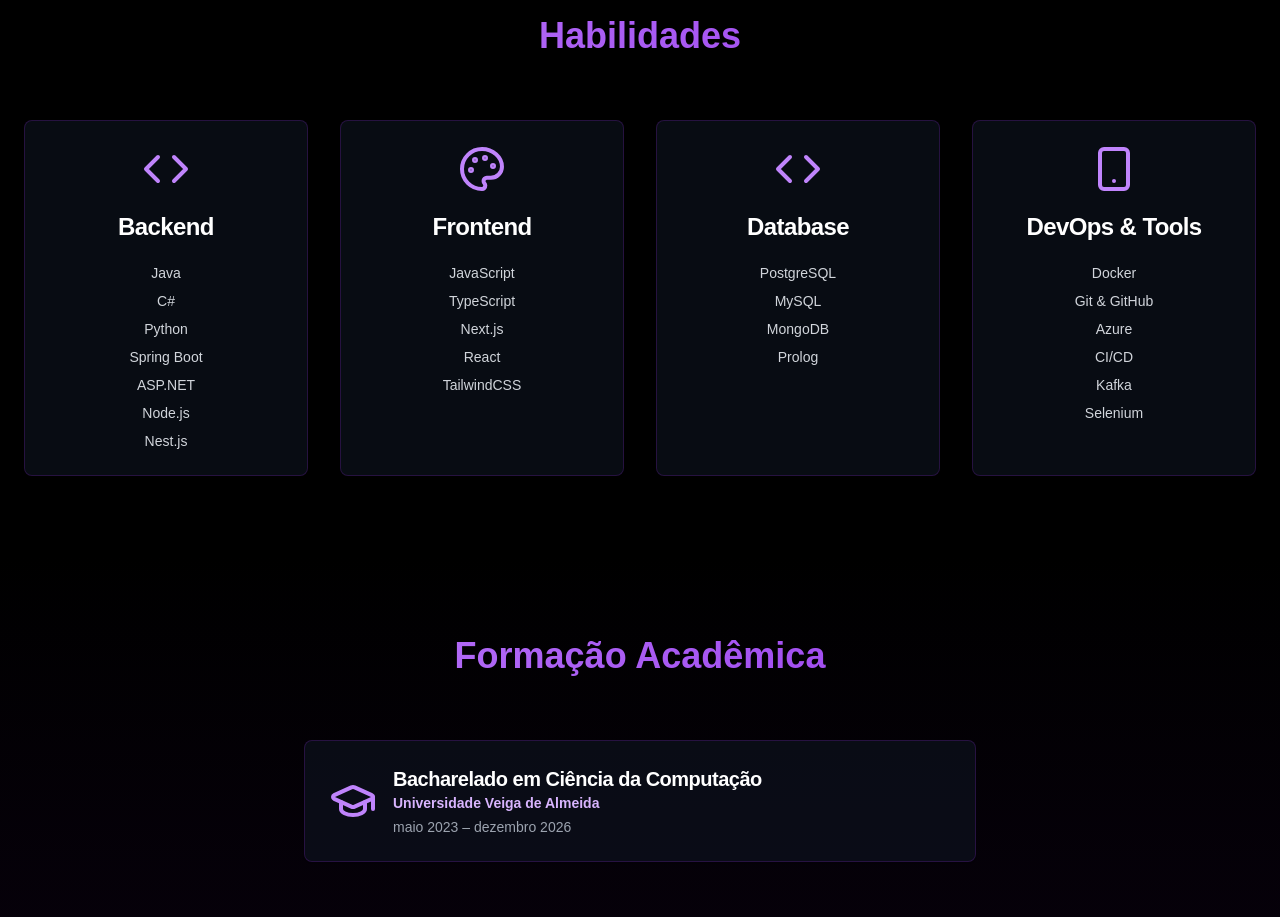
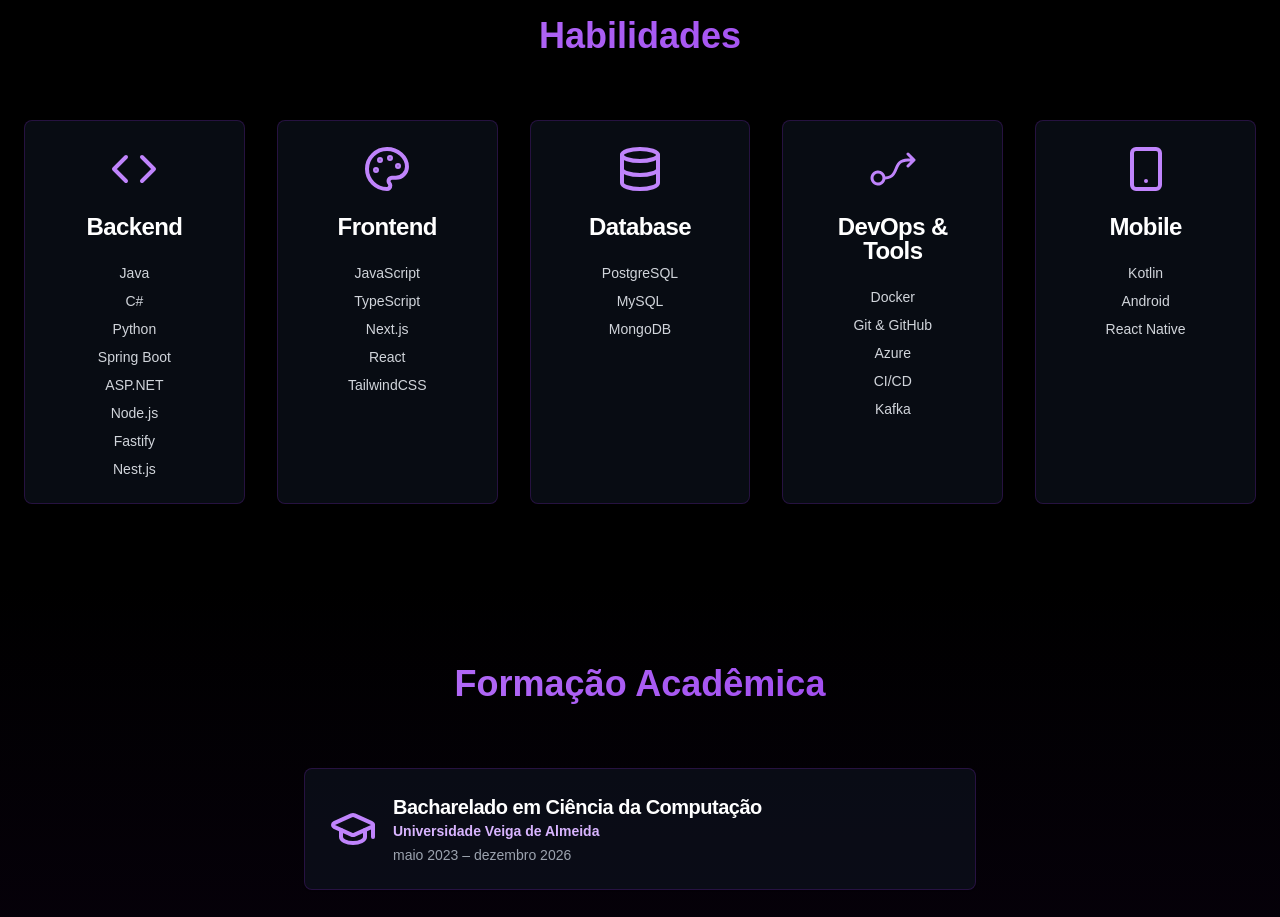
Before and after one commit to PedroSmaxY/pedro-smaxy.dev, a Next.js app: page / in a window 1280 px wide. Shown: the part 3260-4177 px from the top of the page. Built offline with nearby package versions, Linux system fonts and the light colour scheme.

Commit message:
refactor: refactors skills data and layout

```diff
--- a/app/_data/skills-data.ts
+++ b/app/_data/skills-data.ts
@@ -1,5 +1,6 @@
 import { Skill } from "@/components/sections/skills";
-import { Code, Palette, Smartphone } from "lucide-react";
+import { FlowArrowIcon } from "@phosphor-icons/react/dist/ssr";
+import { Code, Database, Palette, Smartphone } from "lucide-react";
 
 export const skillsData: Skill[] = [
   {
@@ -12,6 +13,7 @@
       "Spring Boot",
       "ASP.NET",
       "Node.js",
+      "Fastify",
       "Nest.js",
     ],
   },
@@ -22,12 +24,17 @@
   },
   {
     name: "Database",
-    icon: Code,
-    items: ["PostgreSQL", "MySQL", "MongoDB", "Prolog"],
+    icon: Database,
+    items: ["PostgreSQL", "MySQL", "MongoDB"],
   },
   {
     name: "DevOps & Tools",
+    icon: FlowArrowIcon,
+    items: ["Docker", "Git & GitHub", "Azure", "CI/CD", "Kafka"],
+  },
+  {
+    name: "Mobile",
     icon: Smartphone,
-    items: ["Docker", "Git & GitHub", "Azure", "CI/CD", "Kafka", "Selenium"],
+    items: ["Kotlin", "Android", "React Native"],
   },
 ];
--- a/components/sections/skills.tsx
+++ b/components/sections/skills.tsx
@@ -18,7 +18,7 @@
         <h2 className="text-4xl font-bold text-center mb-16 bg-gradient-to-r from-purple-400 to-purple-600 bg-clip-text text-transparent">
           {title}
         </h2>
-        <div className="grid md:grid-cols-2 lg:grid-cols-4 gap-8">
+        <div className="grid md:grid-cols-2 lg:grid-cols-5 gap-8 ">
           {skills.map((skill, index) => (
             <Card
               key={index}
```
